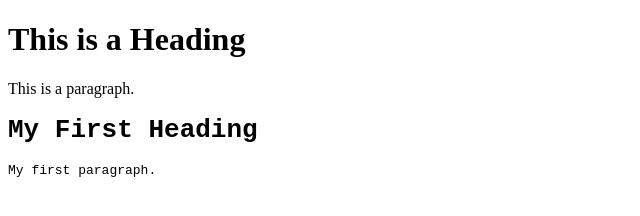
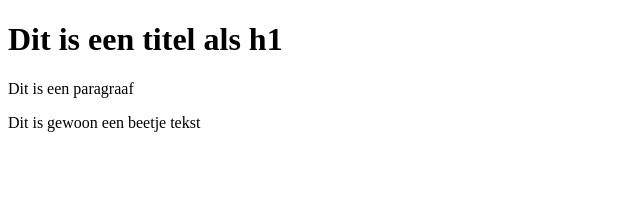
Before and after one commit to LeerlingStem/LeerlingStem.github.io, a plain HTML site: page index.html in a window 1280 px wide. Shown: the whole page, without its empty margins (0-640 px from the left). Drawn offline with Linux system fonts and the light colour scheme.

Commit message:
Update index.html

```diff
--- a/index.html
+++ b/index.html
@@ -5,27 +5,10 @@
 </head>
 <body>
 
-<h1>This is a Heading</h1>
-<p>This is a paragraph.</p>
+<h1>Dit is een titel als h1</h1>
+<p>Dit is een paragraaf</p>
 
-  <code>
-      <!DOCTYPE html>
-<html>
-<head>
-<title>Page Title</title>
-</head>
-<body>
-
-<h1>My First Heading</h1>
-<p>My first paragraph.</p>
+Dit is gewoon een beetje tekst
 
 </body>
 </html>
-
-
-
-  </code>
-
-
-</body>
-</html>
```
